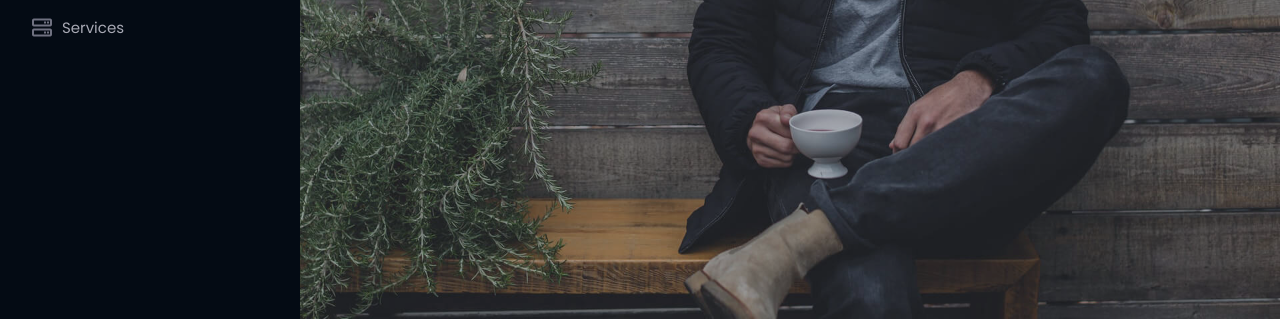
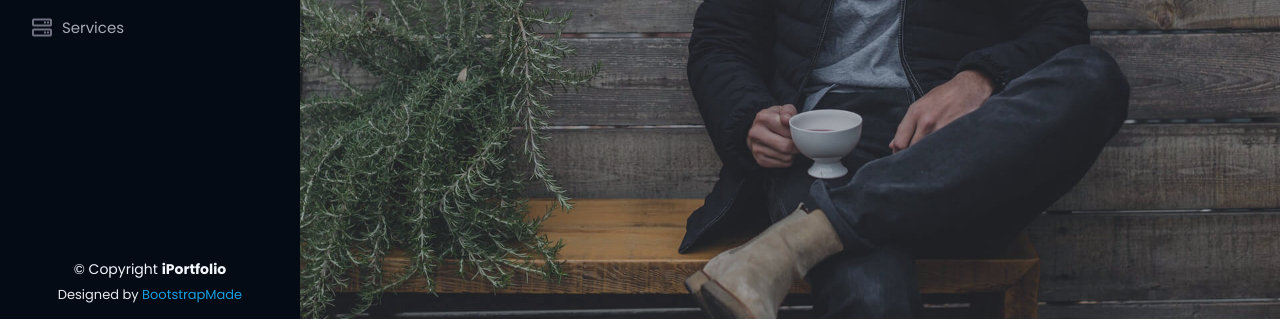
Before and after one commit to YousofAsadi/personal-website, a plain HTML site: page index.html in a window 1280 px wide. Shown: the part 481-802 px from the top of the page. Drawn offline with Linux system fonts and the light colour scheme.

Commit message:
footer added

```diff
--- a/index.html
+++ b/index.html
@@ -713,21 +713,21 @@
 
 </main><!-- End #main -->
 
-<!--&lt;!&ndash; ======= Footer ======= &ndash;&gt;-->
-<!--<footer id="footer">-->
-<!--    <div class="container">-->
-<!--        <div class="copyright">-->
-<!--            &copy; Copyright <strong><span>iPortfolio</span></strong>-->
-<!--        </div>-->
-<!--        <div class="credits">-->
-<!--            &lt;!&ndash; All the links in the footer should remain intact. &ndash;&gt;-->
-<!--            &lt;!&ndash; You can delete the links only if you purchased the pro version. &ndash;&gt;-->
-<!--            &lt;!&ndash; Licensing information: https://bootstrapmade.com/license/ &ndash;&gt;-->
-<!--            &lt;!&ndash; Purchase the pro version with working PHP/AJAX contact form: https://bootstrapmade.com/iportfolio-bootstrap-portfolio-websites-template/ &ndash;&gt;-->
-<!--            Designed by <a href="https://bootstrapmade.com/">BootstrapMade</a>-->
-<!--        </div>-->
-<!--    </div>-->
-<!--</footer>&lt;!&ndash; End  Footer &ndash;&gt;-->
+<!-- ======= Footer ======= -->
+<footer id="footer">
+    <div class="container">
+        <div class="copyright">
+            &copy; Copyright <strong><span>iPortfolio</span></strong>
+        </div>
+        <div class="credits">
+            <!-- All the links in the footer should remain intact. -->
+            <!-- You can delete the links only if you purchased the pro version. -->
+            <!-- Licensing information: https://bootstrapmade.com/license/ -->
+            <!-- Purchase the pro version with working PHP/AJAX contact form: https://bootstrapmade.com/iportfolio-bootstrap-portfolio-websites-template/ -->
+            Designed by <a href="https://bootstrapmade.com/">BootstrapMade</a>
+        </div>
+    </div>
+</footer><!-- End  Footer -->
 
 <a href="#" class="back-to-top d-flex align-items-center justify-content-center"><i
         class="bi bi-arrow-up-short"></i></a>
```
